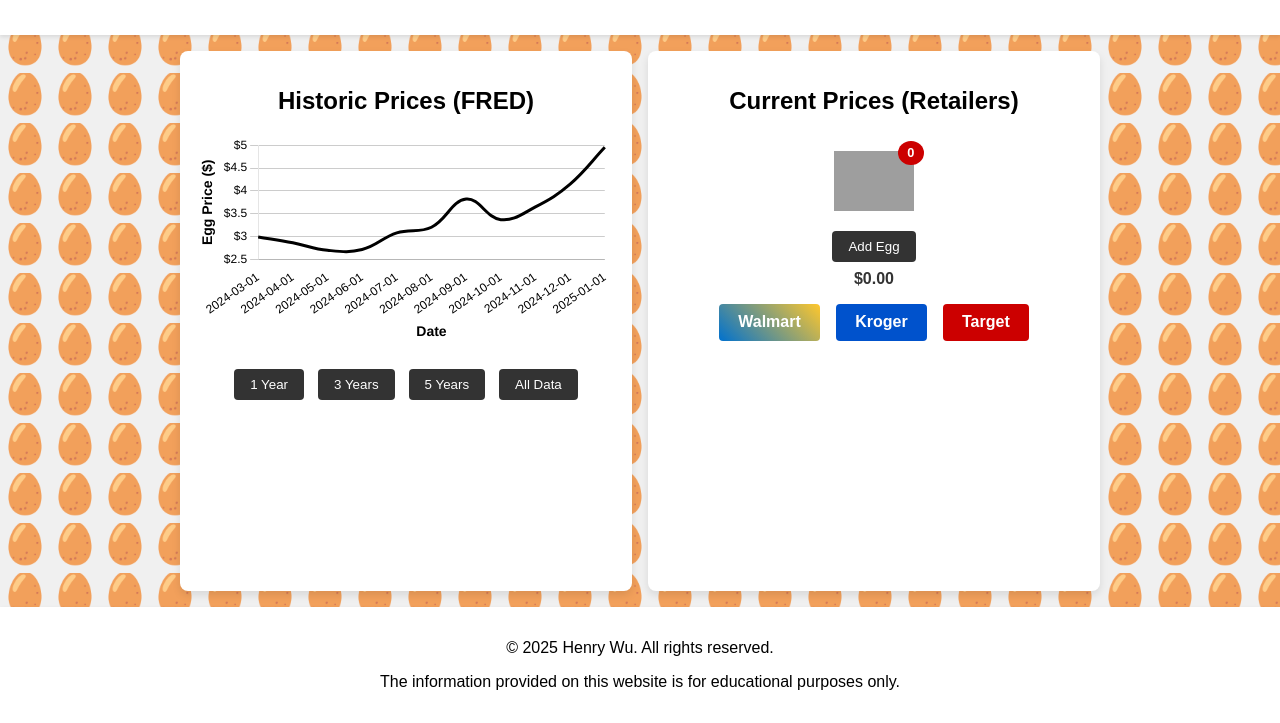
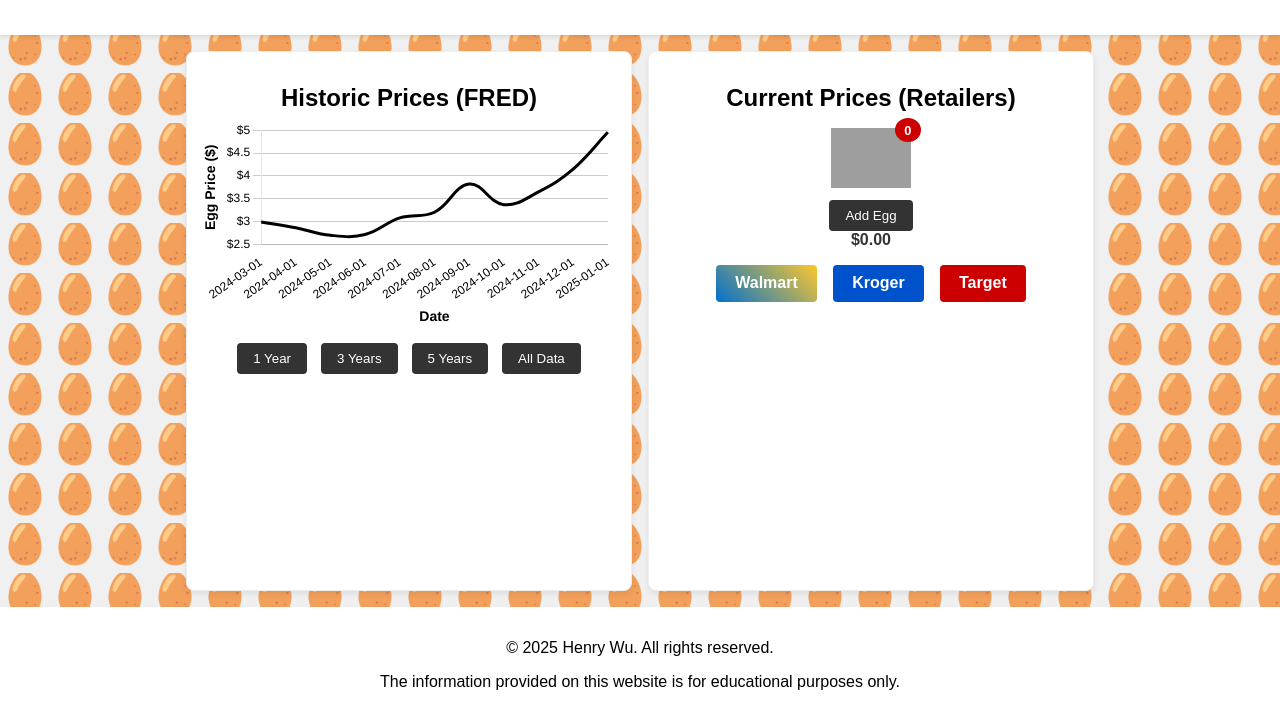
Before and after one commit to wu3089/egg-dashboard, a plain HTML site: page index.html in a window 1280 px wide. Shown: the part 77-800 px from the top of the page. Drawn offline with nearby package versions, Linux system fonts and the light colour scheme; grey boxes are pictures that could not be loaded.

Commit message:
Update style.css

```diff
--- a/style.css
+++ b/style.css
@@ -1,4 +1,8 @@
-/* Allow full-height layout for sticky footer */
+/*--------------------------
+  STICKY FOOTER & BASIC LAYOUT
+---------------------------*/
+
+/* Let the html & body fill the viewport height */
 html, body {
   height: 100%;
   margin: 0;
@@ -25,7 +29,7 @@ header, footer {
   box-shadow: 0 2px 4px rgba(0,0,0,0.1);
 }
 
-/* Let main expand to fill leftover space, ensuring footer is at bottom */
+/* main grows to fill leftover space, ensuring the footer is at the bottom */
 main {
   flex: 1; /* grows to fill vertical space */
   display: flex;
@@ -33,7 +37,11 @@ main {
   padding: 1rem;
 }
 
-/* Dashboard Container: match card heights on desktop */
+/*--------------------------
+  DASHBOARD CONTAINER
+---------------------------*/
+
+/* Container: match card heights on desktop, allow wrapping, minimal gap */
 .dashboard-container {
   display: flex;
   flex-wrap: wrap;
@@ -43,37 +51,49 @@ main {
   flex: 1; /* let container expand */
 }
 
-/* Dashboard Card */
+/*--------------------------
+  DASHBOARD CARDS
+---------------------------*/
+
+/* Each card is a flex container with reduced padding, subtle border, etc. */
 .dashboard-box {
   background-color: #fff;
+  border: 1px solid #eee;
   border-radius: 8px;
-  box-shadow: 0 4px 8px rgba(0,0,0,0.1);
-  padding: 1rem;
+  box-shadow: 0 3px 6px rgba(0,0,0,0.08);
+  padding: 0.75rem;
   text-align: center;
-  transition: transform 0.2s ease, box-shadow 0.2s ease;
-  display: flex;       /* Make card a flex container too */
+  transition: transform 0.2s, box-shadow 0.2s;
+  display: flex;       /* Make card a flex container */
   flex-direction: column;
   justify-content: flex-start; /* content at top inside the card */
 }
 
-/* Hover effect */
+/* Hover effect for each card */
 .dashboard-box:hover {
   transform: translateY(-4px);
   box-shadow: 0 8px 16px rgba(0,0,0,0.2);
 }
 
-/* On large screens, fix each card to 420px wide */
+/* On large screens, fix each card to 420px wide for consistent layout */
 @media (min-width: 800px) {
   .dashboard-box {
     width: 420px;
   }
 }
 
-/* Filter Buttons */
-.filter-buttons {
-  margin-top: 1.5rem;
+/* Headings inside the card */
+.dashboard-box h2 {
+  margin-bottom: 0.5rem;
 }
 
+/*--------------------------
+  FILTER BUTTONS (FRED)
+---------------------------*/
+.filter-buttons {
+  margin-top: 0.8rem;
+  text-align: center;
+}
 .filter-buttons button {
   background-color: #333;
   color: #fff;
@@ -88,14 +108,15 @@ main {
   background-color: #555;
 }
 
-/* Retailer Buttons */
+/*--------------------------
+  RETAILER BUTTONS
+---------------------------*/
 .retailer-buttons {
   display: flex;
   justify-content: center;
   gap: 1rem;
   margin-top: 1rem;
 }
-
 .retailer-button {
   display: inline-block;
   padding: 0.6rem 1.2rem;
@@ -132,26 +153,24 @@ main {
   background-color: #a30000;
 }
 
-/* Product Box Adjustments */
-#product-box {
-  position: relative;
-}
-
-/* Chart */
+/*--------------------------
+  CHART
+---------------------------*/
 #dataChart {
-  height: 450px;
+  height: 350px; /* Reduced from 450px to remove whitespace */
   max-width: 100%;
 }
 
-/* Interactive Cart */
+/*--------------------------
+  INTERACTIVE CART
+---------------------------*/
 .cart-container {
-  margin-top: 1rem;
+  margin-top: 0.5rem;
   display: flex;
   flex-direction: column;
   align-items: center;
-  gap: 1rem;
+  gap: 0.5rem;
 }
-
 .cart-icon {
   position: relative;
   display: inline-block;
@@ -199,7 +218,9 @@ main {
   z-index: 9999;
 }
 
-/* Animations */
+/*--------------------------
+  ANIMATIONS
+---------------------------*/
 @keyframes bounceEgg {
   0%   { transform: scale(1); }
   50%  { transform: scale(1.3); }
@@ -214,7 +235,29 @@ main {
   100% { transform: scale(2.5); opacity: 0; }
 }
 
-/* Mobile Tweaks */
+/*--------------------------
+  MONEY TICKER
+---------------------------*/
+#money-ticker {
+  font-size: 1rem;
+  font-weight: bold;
+  color: #333;
+  margin-top: -0.5rem; /* adjust to taste */
+  transition: transform 0.2s ease;
+}
+
+@keyframes bounceMoney {
+  0%   { transform: scale(1); }
+  50%  { transform: scale(1.3); }
+  100% { transform: scale(1); }
+}
+.money-bounce {
+  animation: bounceMoney 0.4s ease;
+}
+
+/*--------------------------
+  MOBILE TWEAKS
+---------------------------*/
 @media (max-width: 600px) {
   main {
     padding: 0.5rem;
@@ -226,22 +269,3 @@ main {
     height: 300px; /* smaller chart on mobile */
   }
 }
-
-#money-ticker {
-  font-size: 1rem;
-  font-weight: bold;
-  color: #333;
-  margin-top: -0.5rem; /* adjust to taste */
-  transition: transform 0.2s ease;
-}
-
-/* Optional bounce or highlight effect when cost updates */
-.money-bounce {
-  animation: bounceMoney 0.4s ease;
-}
-
-@keyframes bounceMoney {
-  0%   { transform: scale(1); }
-  50%  { transform: scale(1.3); }
-  100% { transform: scale(1); }
-}
```
